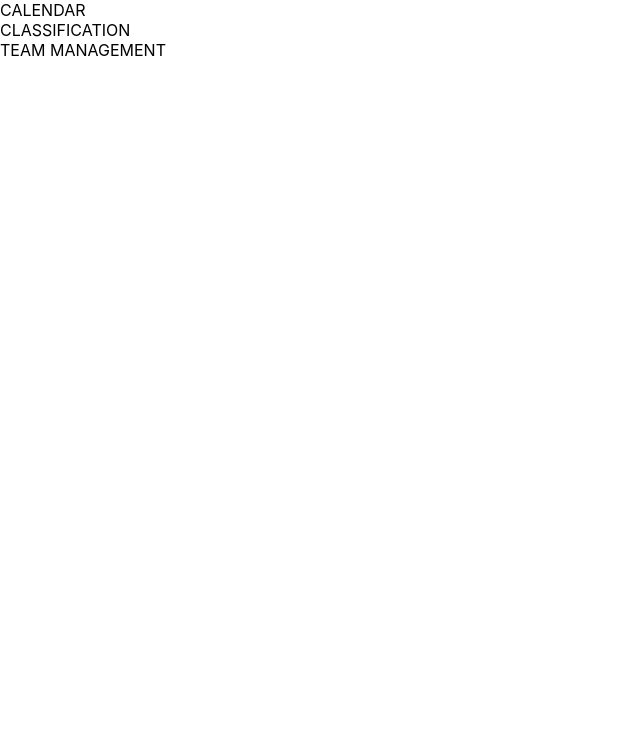
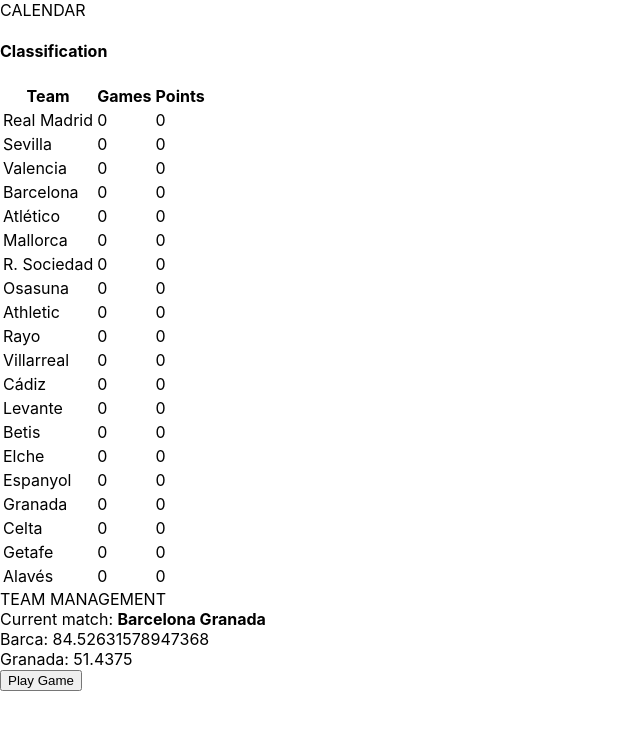
Before and after one commit to pearpages/pcfutbol, a React (Create React App) app: page / in a window 1280 px wide. Shown: the top 730 px of the page, without its empty margins (0-640 px from the left). Built offline with nearby package versions, Linux system fonts and the light colour scheme; the HTML template or start-up script is replaced by a standard one.

Commit message:
wip: play matches

```diff
--- a/src/App.tsx
+++ b/src/App.tsx
@@ -1,12 +1,112 @@
-import React from "react";
+import React, { useState } from "react";
+import { createSquads } from "./lib/createSquads";
+import { createMatches, Match } from "./lib/createMatches";
+import { TeamName, teamNames } from "./lib/createSquad";
+import { Player } from "./lib/models";
+import { Classification } from './Classification';
+
 import "./App.css";
 
+const teams = createSquads();
+const matches = createMatches(teamNames);
+
+function getTeam(teamName: TeamName) {
+  return teams.find((squad) => squad.name === teamName);
+}
+
+function getSquad(teamName: TeamName): Player[] {
+  return getTeam(teamName)!.players;
+}
+
+function getMatches(teamName: TeamName): Match[] {
+  return matches.flatMap((round) =>
+    round.filter((teams) => teams.includes(teamName))
+  );
+}
+
+function calculateSquadAverage(players: Player[]): number {
+  const totalQuality = players.reduce(
+    (total, player) => total + player.quality,
+    0
+  );
+  return totalQuality / players.length;
+}
+
+function playJornada(jornadaNumber: number) {
+  const jornada = matches[jornadaNumber];
+  jornada.forEach(match => {
+    const homeTeam = getTeam(match[0]);
+    const awayTeam = getTeam(match[1]);
+
+    const qualityHome = calculateSquadAverage(homeTeam!.players)
+    const qualityAway = calculateSquadAverage(awayTeam!.players)
+
+    homeTeam!.games++;
+    awayTeam!.games++;
+    if (qualityHome > qualityAway) {
+      homeTeam!.points = homeTeam!.points + 3;
+      homeTeam!.lastResult = 'WON';
+      awayTeam!.lastResult = 'LOST';
+    } else {
+      awayTeam!.points = awayTeam!.points + 3;
+      awayTeam!.lastResult = 'WON';
+      homeTeam!.lastResult = 'LOST';
+    }
+  })
+}
+
+const barcaTeam = getTeam('Barcelona');
+const barcaSquad = getSquad("Barcelona");
+const barcaMatches = getMatches("Barcelona");
+const barcaQuality = calculateSquadAverage(barcaSquad);
+
+type Screen = "RESULT" | "PREMATCH";
+
 function App() {
+  const [jornada, setJornada] = useState(0);
+  const [screen, setScreen] = useState<Screen>("PREMATCH");
+  const [result, setResult] = useState<'WON'|'LOST'|'DRAW'|'BETWEEN_SEASONS'>('BETWEEN_SEASONS');
+
+  const currentMatch = barcaMatches[jornada];
+  const rival = currentMatch.find((team) => team !== "Barcelona") as TeamName;
+
+  const playGame = () => {
+    playJornada(jornada);
+    setResult(barcaTeam!.lastResult);
+    setScreen("RESULT");
+  };
+
+  const nextGame = () => {
+    setJornada(jornada + 1);
+    setScreen('PREMATCH');
+  }
+
   return (
     <div className="App">
       <div>CALENDAR</div>
-      <div>CLASSIFICATION</div>
+      <div>
+        <Classification teams={teams} />
+      </div>
       <div>TEAM MANAGEMENT</div>
+      <div>
+        <div>
+          Current match: <strong>{currentMatch.join(" ")}</strong>
+        </div>
+        <div>
+          <div>Barca: {barcaQuality}</div>
+          <div>
+            {rival}: {calculateSquadAverage(getSquad(rival))}
+          </div>
+        </div>
+        {screen === "PREMATCH" ? (
+          <button onClick={playGame}>Play Game</button>
+        ) : (
+          <div>
+            RESULT: {result}
+            <br/><button onClick={nextGame}>NEXT</button>
+          </div>
+        )}
+      </div>
     </div>
   );
 }
--- /dev/null
+++ b/src/Classification/Classification.tsx
@@ -0,0 +1,25 @@
+import React from 'react'
+
+import { Team } from '../lib/createSquads'
+
+export function Classification({teams: originalTeams}: {teams: Team[]}) {
+  const teams = originalTeams.slice().sort((a, b) => b.points - a.points);
+
+  return (<div>
+    <h4>Classification</h4>
+    <table>
+      <thead>
+        <th>Team</th>
+        <th>Games</th>
+        <th>Points</th>
+      </thead>
+      <tbody>
+        {teams.map(team => (<tr key={team.name}>
+          <td>{team.name}</td>
+          <td>{team.games}</td>
+          <td>{team.points}</td>
+        </tr>))}
+      </tbody>
+    </table>
+  </div>)
+}
--- /dev/null
+++ b/src/Classification/index.ts
@@ -0,0 +1 @@
+export * from './Classification';
--- a/src/lib/createMatches.ts
+++ b/src/lib/createMatches.ts
@@ -1,7 +1,10 @@
-import { teams } from "./createTeams";
+import { teams } from "./createSquads";
 import type { TeamName } from "./createSquad";
 
-export function createMatches(ps = teams.map(team => team.name)): [TeamName, TeamName][] {
+type Match = [TeamName, TeamName];
+type Jornada = Match[];
+
+function createMatches(ps = teams.map(team => team.name)): Jornada[] {
   const n = ps.length;
   const totalMatches = (n -1)* 2;
   const rs = new Array(totalMatches); // rs = round array
@@ -21,3 +24,6 @@
   }
   return rs;
 }
+
+export { createMatches };
+export type { Match, Jornada };
--- a/src/lib/createSquad.ts
+++ b/src/lib/createSquad.ts
@@ -1,18 +1,9 @@
-import type {
-  PlayerQualityRange,
-  Player,
-  Position,
-} from "./models";
+import type { PlayerQualityRange, Player, Position } from "./models";
 import type { RandomValue } from "./utils";
 import { generateRandomNumber, makeRandomValue, getRandomIndex } from "./utils";
 import { createPlayer, getQualityRangeValues } from "./createPlayer";
 
-type TeamQuality = 'MEDIOCRE' | 'POOR' | 'OKAY' | 'AVERAGE' | 'GOOD' | 'TOP';
-
-interface Squad {
-  name: string;
-  players: Player[];
-}
+type TeamQuality = "MEDIOCRE" | "POOR" | "OKAY" | "AVERAGE" | "GOOD" | "TOP";
 
 type TeamName =
   | "Real Madrid"
@@ -35,6 +26,29 @@
   | "Celta"
   | "Getafe"
   | "Alavés";
+
+const teamNames: TeamName[] = [
+  "Real Madrid",
+  "Sevilla",
+  "Valencia",
+  "Barcelona",
+  "Atlético",
+  "Mallorca",
+  "R. Sociedad",
+  "Osasuna",
+  "Athletic",
+  "Rayo",
+  "Villarreal",
+  "Cádiz",
+  "Levante",
+  "Betis",
+  "Elche",
+  "Espanyol",
+  "Granada",
+  "Celta",
+  "Getafe",
+  "Alavés",
+];
 
 const getQualityRandomness = function (
   teamQuality: TeamQuality
@@ -155,9 +169,9 @@
   return basePlayers;
 }
 
-function createSquad(name: TeamName, teamQuality: TeamQuality): Squad {
-  return { name, players: generateRandomPlayers(teamQuality) };
+function createSquad(teamQuality: TeamQuality): Player[] {
+  return generateRandomPlayers(teamQuality);
 }
 
-export { createSquad};
-export type {TeamName, TeamQuality, Squad };
+export { createSquad, teamNames };
+export type { TeamName, TeamQuality };
--- /dev/null
+++ b/src/lib/createSquads.ts
@@ -0,0 +1,42 @@
+import type { TeamName, TeamQuality } from "./createSquad";
+import { createSquad } from "./createSquad";
+import { Player } from "./models";
+
+type Team = {
+  name: TeamName;
+  quality: TeamQuality;
+  players: Player[];
+  games: number;
+  points: number;
+  lastResult: 'WON'|'LOST'|'DRAW'|'BETWEEN_SEASONS'
+};
+
+const teams: Team[] = [
+  { name: "Real Madrid", quality: "TOP", players: [], games: 0, points: 0, lastResult: 'BETWEEN_SEASONS' },
+  { name: "Sevilla", quality: "GOOD", players: [], games: 0, points: 0, lastResult: 'BETWEEN_SEASONS' },
+  { name: "Valencia", quality: "GOOD", players: [], games: 0, points: 0, lastResult: 'BETWEEN_SEASONS' },
+  { name: "Barcelona", quality: "TOP", players: [], games: 0, points: 0, lastResult: 'BETWEEN_SEASONS' },
+  { name: "Atlético", quality: "TOP", players: [], games: 0, points: 0, lastResult: 'BETWEEN_SEASONS' },
+  { name: "Mallorca", quality: "AVERAGE", players: [], games: 0, points: 0, lastResult: 'BETWEEN_SEASONS' },
+  { name: "R. Sociedad", quality: "GOOD", players: [], games: 0, points: 0, lastResult: 'BETWEEN_SEASONS' },
+  { name: "Osasuna", quality: "AVERAGE", players: [], games: 0, points: 0, lastResult: 'BETWEEN_SEASONS' },
+  { name: "Athletic", quality: "GOOD", players: [], games: 0, points: 0, lastResult: 'BETWEEN_SEASONS' },
+  { name: "Rayo", quality: "OKAY", players: [], games: 0, points: 0, lastResult: 'BETWEEN_SEASONS' },
+  { name: "Villarreal", quality: "AVERAGE", players: [], games: 0, points: 0, lastResult: 'BETWEEN_SEASONS' },
+  { name: "Cádiz", quality: "POOR", players: [], games: 0, points: 0, lastResult: 'BETWEEN_SEASONS' },
+  { name: "Levante", quality: "POOR", players: [], games: 0, points: 0, lastResult: 'BETWEEN_SEASONS' },
+  { name: "Betis", quality: "POOR", players: [], games: 0, points: 0, lastResult: 'BETWEEN_SEASONS' },
+  { name: "Elche", quality: "MEDIOCRE", players: [], games: 0, points: 0, lastResult: 'BETWEEN_SEASONS' },
+  { name: "Espanyol", quality: "OKAY", players: [], games: 0, points: 0, lastResult: 'BETWEEN_SEASONS' },
+  { name: "Granada", quality: "POOR", players: [], games: 0, points: 0, lastResult: 'BETWEEN_SEASONS' },
+  { name: "Celta", quality: "OKAY", players: [], games: 0, points: 0, lastResult: 'BETWEEN_SEASONS' },
+  { name: "Getafe", quality: "GOOD", players: [], games: 0, points: 0, lastResult: 'BETWEEN_SEASONS' },
+  { name: "Alavés", quality: "POOR", players: [], games: 0, points: 0, lastResult: 'BETWEEN_SEASONS' },
+];
+
+function createSquads(): Team[] {
+  return teams.map((team) => ({ ...team, players: createSquad(team.quality) }));
+}
+
+export { createSquads, teams };
+export type { Team };
```
Also changed, not shown: src/lib/createTeams.ts (deleted, +0 -31 lines).
